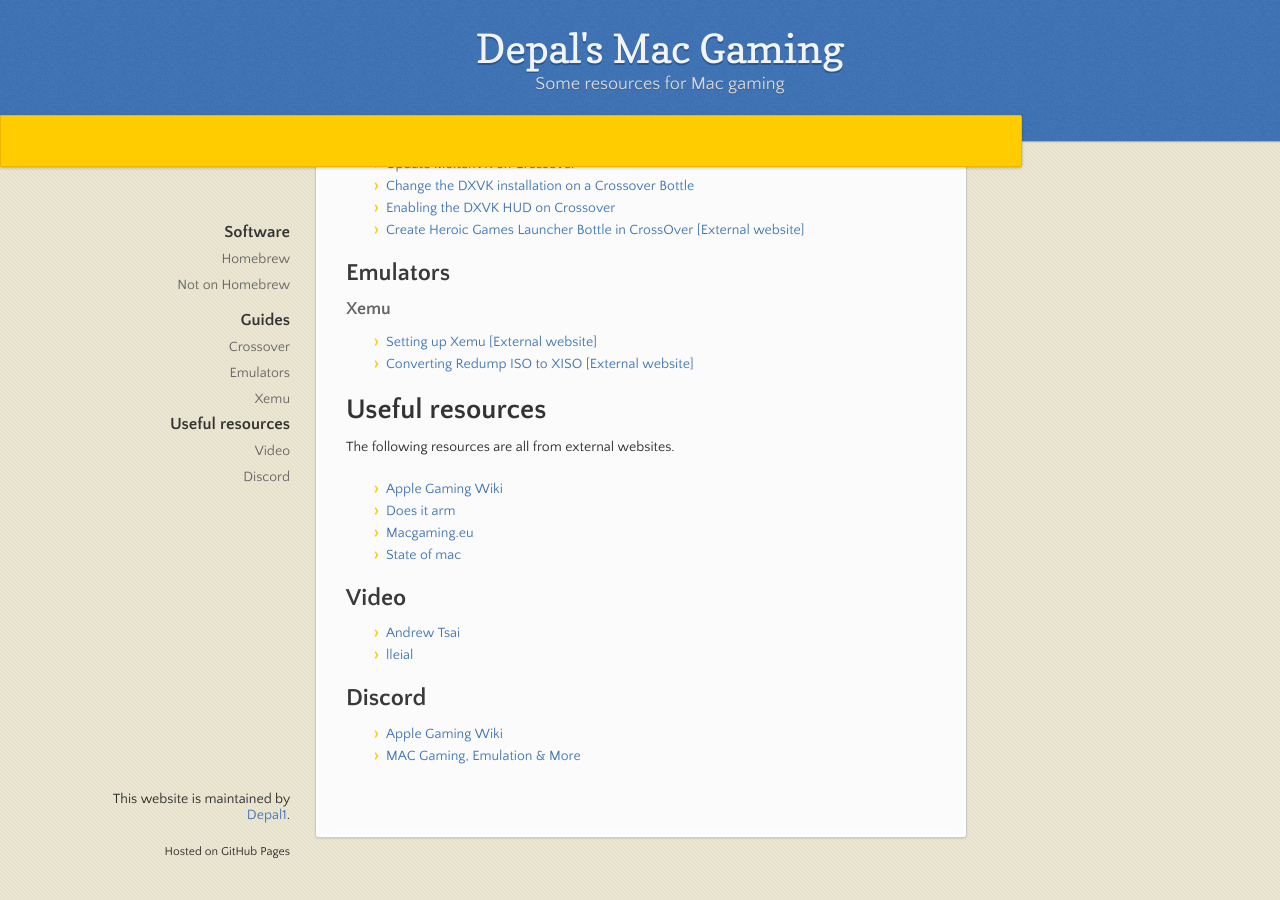
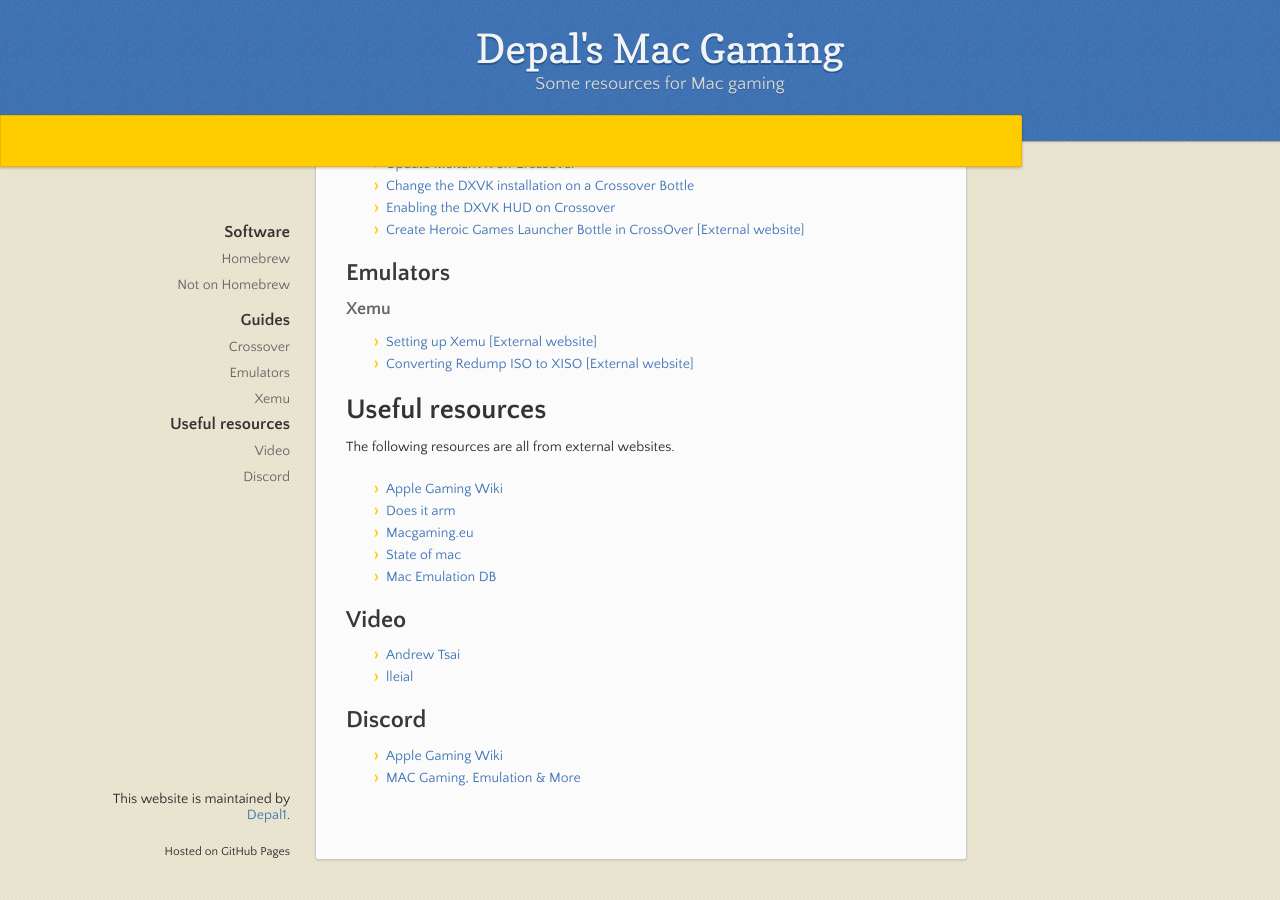
Before and after one commit to Depal1/mac-gaming, a Jekyll site: the page built from index.md, in a window 1280 px wide and 900 px high, scrolled down 537 px. Built offline with Jekyll 4.4.1, drawn with Linux system fonts in a browser that asks for light colours; before the commit the page ends 1415 px from its top, so only the background shows below that.

Commit message:
Update index.md

```diff
--- a/index.md
+++ b/index.md
@@ -38,6 +38,7 @@
 * [Does it arm](https://doesitarm.com)
 * [Macgaming.eu](https://macgaming.eu)
 * [State of mac](https://www.stateofmac.com)
+* [Mac Emulation DB](https://rioharris.me/macemulationdb/)
 
 ## Video
 * [Andrew Tsai](https://www.youtube.com/channel/UCJ-hl32h5CokBhlGu95C1Xg)
```
